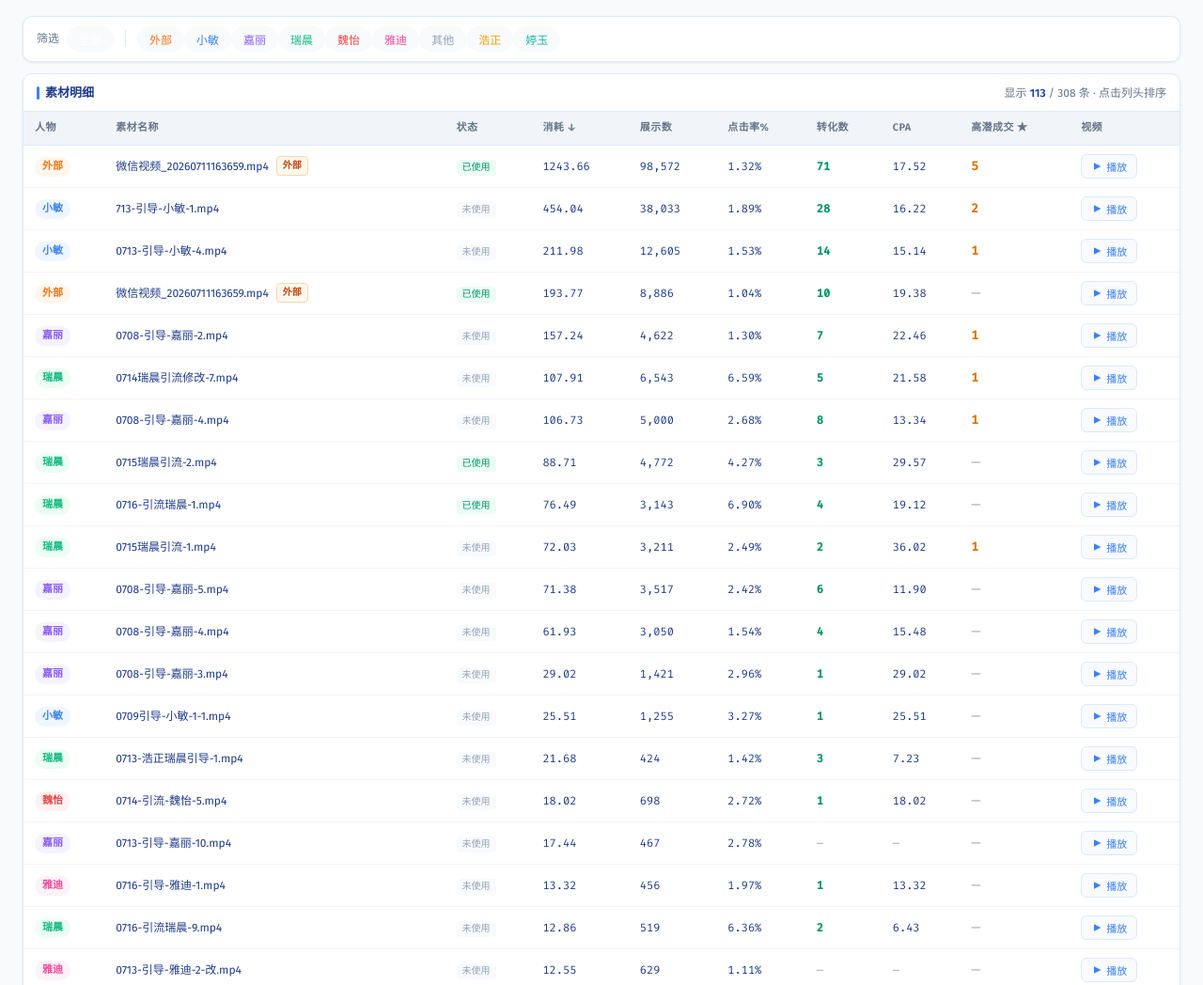
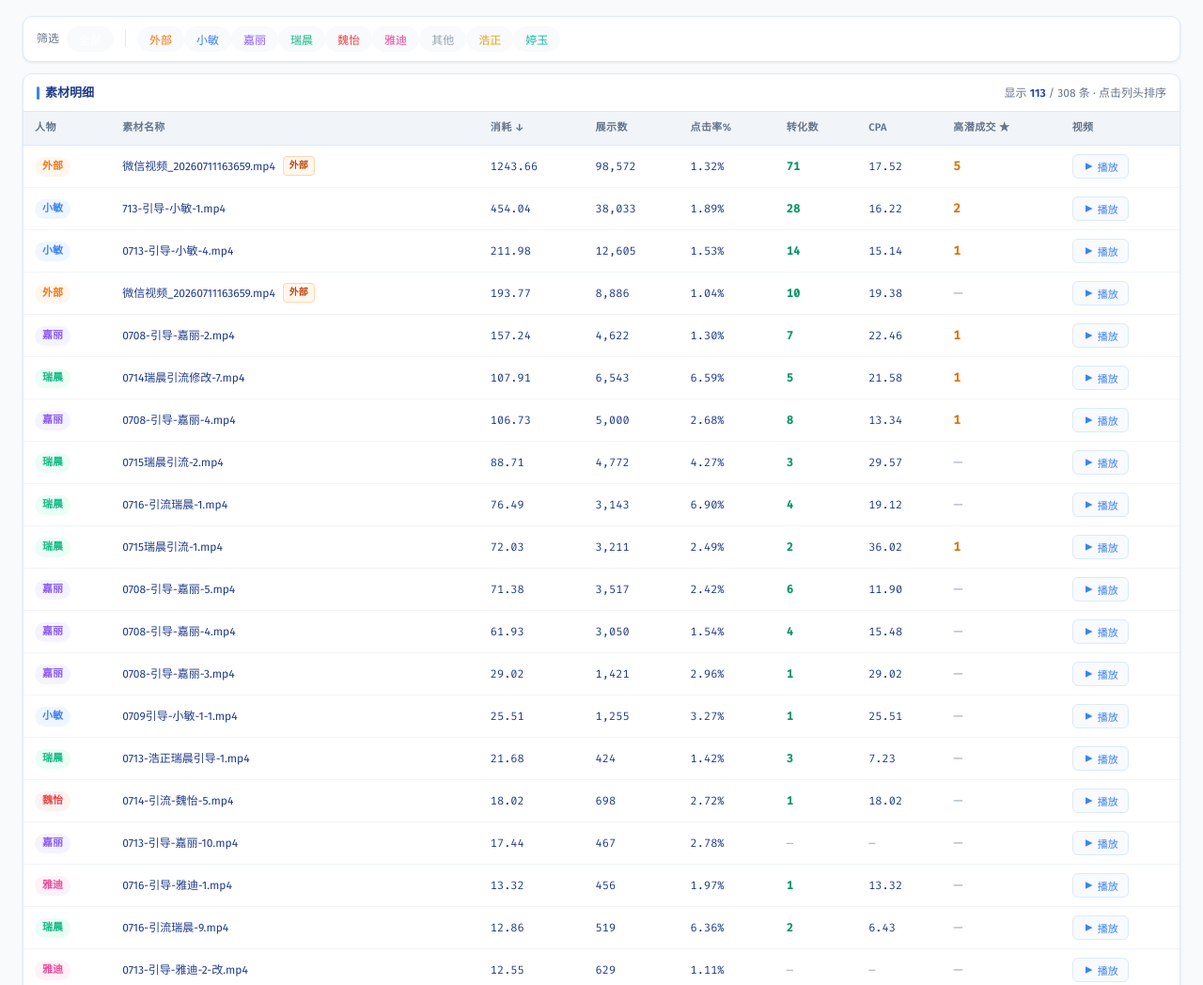
Before and after one commit to soso0122/daily-guide-report, a plain HTML site: page index.html in a window 1280 px wide. Shown: the part 1160-2208 px from the top of the page at 94% size. Drawn offline with nearby package versions, Linux system fonts and the light colour scheme.

Commit message:
去掉状态列

```diff
--- a/index.html
+++ b/index.html
@@ -315,7 +315,6 @@ video{max-width:100%;max-height:65vh;display:block}
           <tr>
             <th data-col="person">人物</th>
             <th data-col="name">素材名称</th>
-            <th data-col="status">状态</th>
             <th data-col="spend" class="sorted-desc">消耗</th>
             <th data-col="impressions">展示数</th>
             <th data-col="ctr">点击率%</th>
@@ -611,7 +610,6 @@ function renderTable() {
       <td><span class="person-badge" style="background:${bg};color:${pc}">${r.person}</span></td>
       <td><div style="display:flex;align-items:center;gap:4px">
         <span class="mat-name" title="${r.name}">${r.name}</span>${extBadge}</div></td>
-      <td><span class="status-badge ${statusCls}">${r.status}</span></td>
       <td>${fmt(r.spend)}</td>
       <td>${fmtInt(r.impressions)}</td>
       <td><span class="num">${r.ctr > 0 ? r.ctr.toFixed(2)+'%' : '—'}</span></td>
```
